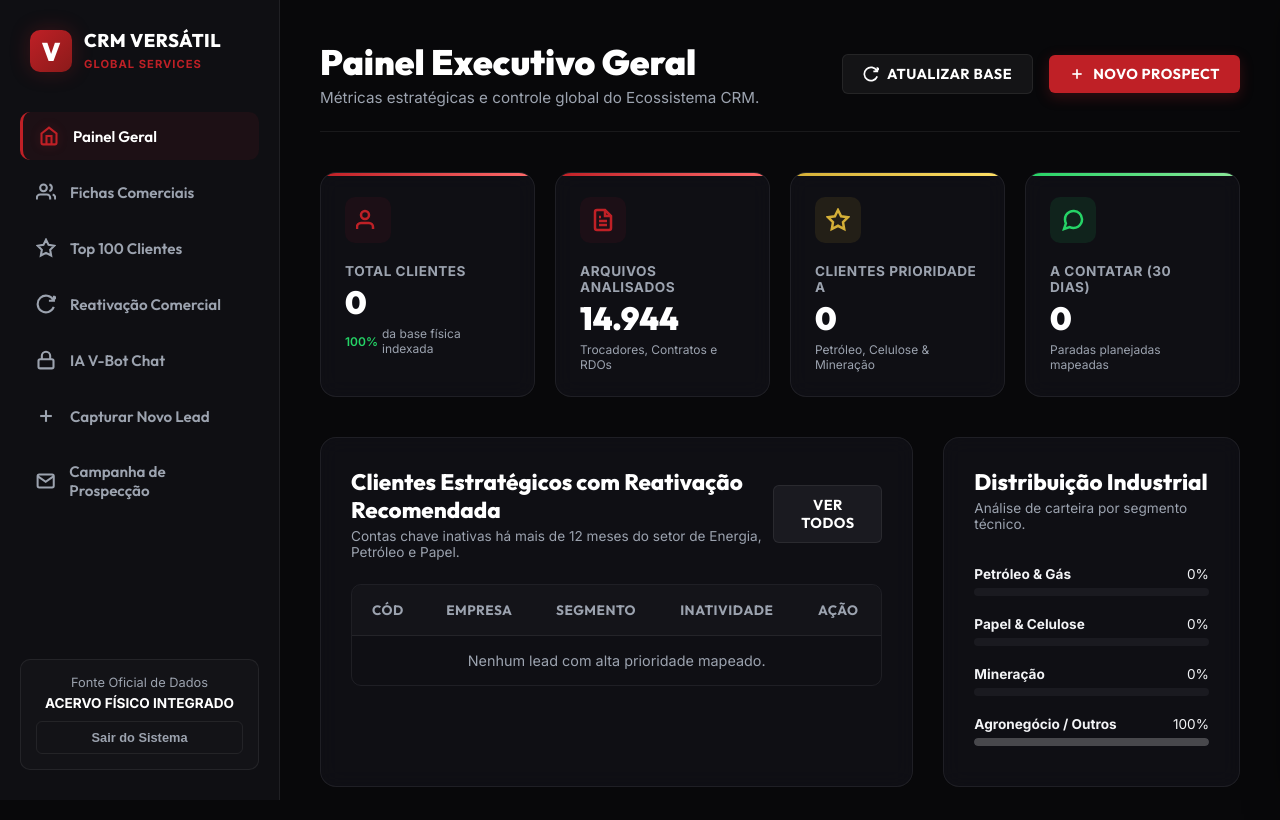
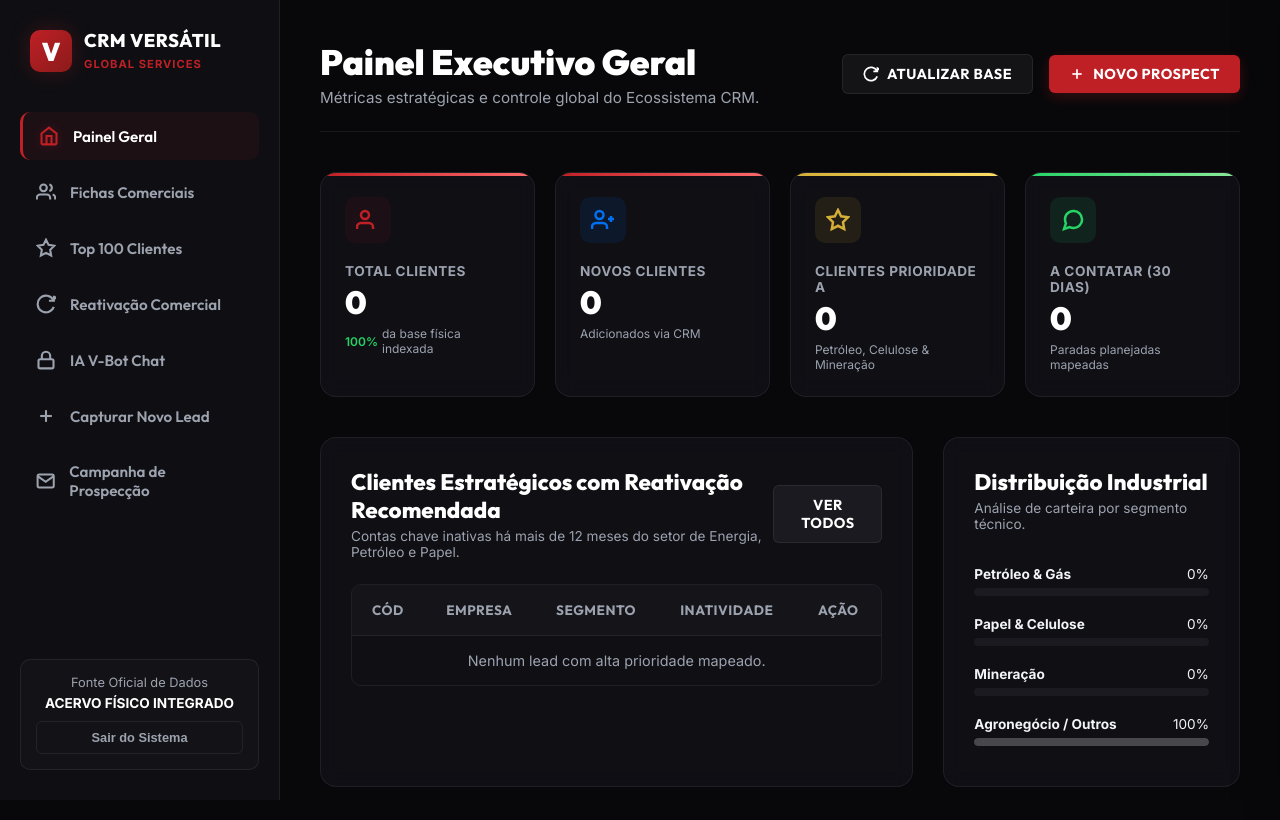
Before and after one commit to Edsonversatil/versatil-gama-industrial, a website: page crm_dashboard.html in a window 1280 px wide. Shown: the top 820 px of the page. Drawn offline with Linux system fonts and the light colour scheme; no server answers.

Commit message:
feat: adiciona card de novos clientes capturados nativamente via crm

```diff
--- a/crm_dashboard.html
+++ b/crm_dashboard.html
@@ -1348,14 +1348,14 @@
                 </div>
             </div>
             <div class="stat-card active-card">
-                <div class="stat-icon">
-                    <svg style="width:24px; height:24px" viewBox="0 0 24 24" fill="none" stroke="currentColor" stroke-width="2.5"><path d="M14 2H6a2 2 0 0 0-2 2v16a2 2 0 0 0 2 2h12a2 2 0 0 0 2-2V8z"/><polyline points="14 2 14 8 20 8"/><line x1="16" y1="13" x2="8" y2="13"/><line x1="16" y1="17" x2="8" y2="17"/><polyline points="10 9 9 9 8 9"/></svg>
+                <div class="stat-icon" style="background:var(--blue-soft); color:var(--blue);">
+                    <svg style="width:24px; height:24px" viewBox="0 0 24 24" fill="none" stroke="currentColor" stroke-width="2.5"><path d="M16 21v-2a4 4 0 0 0-4-4H5a4 4 0 0 0-4 4v2"/><circle cx="8.5" cy="7" r="4"/><line x1="20" y1="8" x2="20" y2="14"/><line x1="23" y1="11" x2="17" y2="11"/></svg>
                 </div>
                 <div class="stat-info">
-                    <h3>Arquivos Analisados</h3>
-                    <div class="stat-value">14.944</div>
+                    <h3>Novos Clientes</h3>
+                    <div class="stat-value" id="stat-novos-clientes">0</div>
                     <div class="stat-subtext">
-                        Trocadores, Contratos e RDOs
+                        Adicionados via CRM
                     </div>
                 </div>
             </div>
@@ -2356,11 +2356,13 @@
         function renderDashboardSummary() {
             // Conta totais
             const total = clientes.length;
+            const novos = clientes.filter(c => parseInt(c.id_cliente, 10) > 593).length;
             const prioridadeA = clientes.filter(c => c.prioridade_comercial.includes('A')).length;
             const prioridadeB = clientes.filter(c => c.prioridade_comercial.includes('B')).length;
 
             // Popula os cards do topo
             document.getElementById('stat-total-clientes').textContent = total;
+            document.getElementById('stat-novos-clientes').textContent = novos;
             document.getElementById('stat-clientes-a').textContent = prioridadeA;
             document.getElementById('stat-clientes-b').textContent = prioridadeB;
 
```
